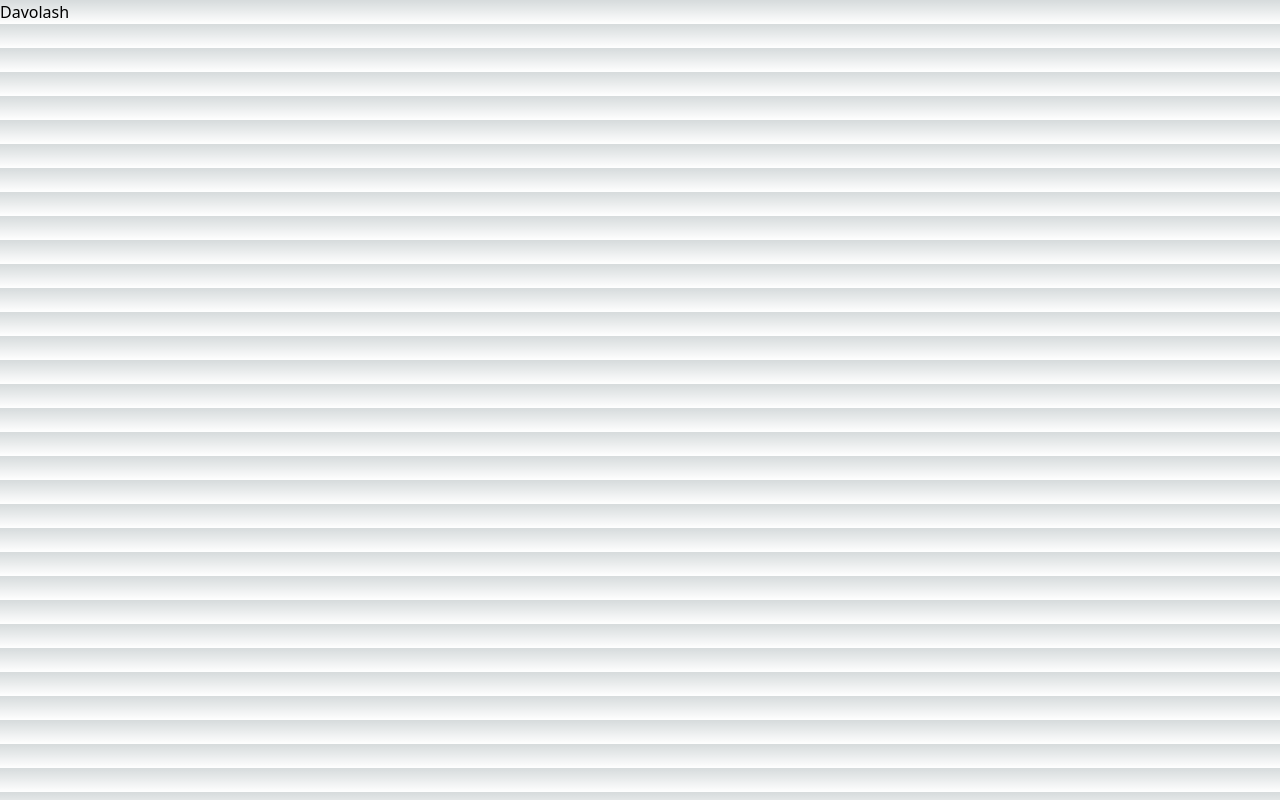
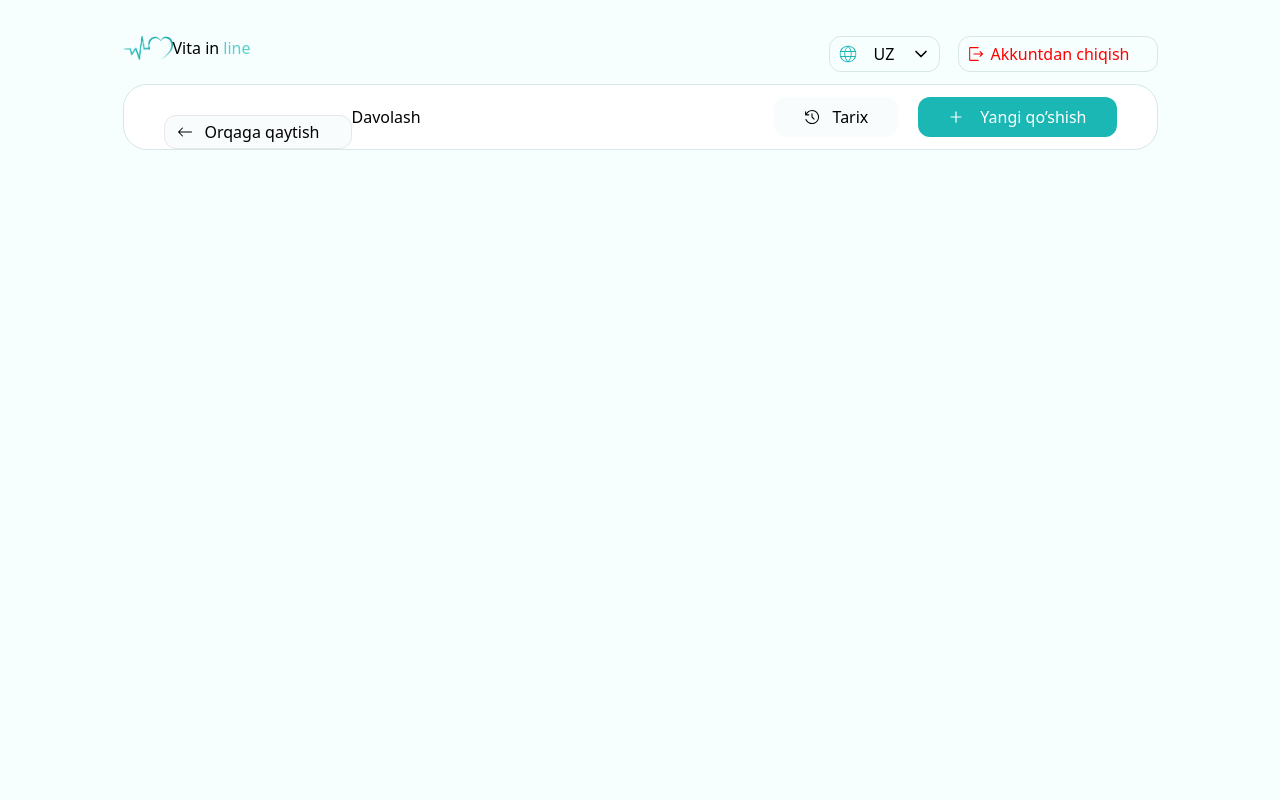
Before and after one commit to EAGLEMadaminov/WEB-DOCTOR, a Next.js app: page /account/patsient/davolash in a window 1280 px wide. Built offline with nearby package versions, Linux system fonts and the light colour scheme.

Commit message:
add davolash

```diff
--- a/src/pages/account/index.jsx
+++ b/src/pages/account/index.jsx
@@ -10,11 +10,11 @@ import { CiGlobe } from "react-icons/ci";
 import { useRouter } from "next/router";
 
 function Account() {
-  const router=useRouter()
+  const router = useRouter();
   const [showInfo, setShowInfo] = useState(true);
 
   const EnterPatsientBtn = () => {
-    router.push('account/patsient')
+    router.push("account/patsient");
   };
 
   const handleExit = () => {
@@ -34,17 +34,17 @@ function Account() {
           </div>
           <div className="flex">
             <div className="flex w-[111px] h-[36px] items-center justify-between border border-[#D7E6E7] px-2 rounded-[12px]">
-              <CiGlobe className="text-[#1BB7B5] text-3xl" />
+              <CiGlobe className="text-[#1BB7B5] text-xl" />
               <select
                 name=""
                 id=""
                 style={{ WebkitAppearance: "none" }}
-                className="outline-none  bg-[#F5FAFB]  pr-10 bg-transparent font-[500] "
+                className="outline-none  bg-[#F5FAFB] px-2 absolute ml-7 pr-10  bg-transparent font-[500] "
               >
                 <option value="uz">UZ</option>
                 <option value="ru">RU</option>
               </select>
-              <FiChevronDown />
+              <FiChevronDown className="text-xl" />
             </div>
             <button
               onClick={handleExit}
--- a/src/pages/account/patsient/davolash/index.js
+++ /dev/null
@@ -1,7 +0,0 @@
-import React from "react";
-
-function Davolash() {
-  return <div>Davolash</div>;
-}
-
-export default Davolash;
--- /dev/null
+++ b/src/pages/account/patsient/davolash/index.jsx
@@ -0,0 +1,73 @@
+import React from "react";
+import Image from "next/image";
+import img from "../../../../images/cite-logo.png";
+import { FiChevronDown } from "react-icons/fi";
+import { RxExit } from "react-icons/rx";
+import { CiGlobe } from "react-icons/ci";
+import { BsArrowLeft } from "react-icons/bs";
+import { RxCounterClockwiseClock } from "react-icons/rx";
+import {AiOutlinePlus} from "react-icons/ai"
+
+function Davolash() {
+  const handleExit = () => {
+    window.location.pathname = "";
+  };
+  return (
+    <div className="h-[100vh]  bg-[#F7FEFE]">
+      <div className="w-[1035px] mx-auto">
+        {/* head */}
+        <div className="flex h-[60px] pt-9 justify-between">
+          <div className="flex">
+            <Image src={img} width={50} height={50} />
+            <p className="text-black font-[500]">
+              Vita in <span className="text-[#57D0CF]">line</span>
+            </p>
+          </div>
+          <div className="flex">
+            <div className="flex w-[111px] h-[36px] items-center relative justify-between border border-[#D7E6E7] px-2 rounded-[12px]">
+              <CiGlobe className="text-[#1BB7B5] text-xl" />
+              <select
+                name=""
+                id=""
+                style={{ WebkitAppearance: "none" }}
+                className="outline-none  bg-[#F5FAFB] px-2 absolute ml-7 pr-10  bg-transparent font-[500] "
+              >
+                <option value="uz">UZ</option>
+                <option value="ru">RU</option>
+              </select>
+              <FiChevronDown className="text-xl" />
+            </div>
+            <button
+              onClick={handleExit}
+              className="w-[200px] ml-[18px] flex py-[5px]  px-[18px]items-center h-[36px] text-[#FF0000] border rounded-[12px] border-[#D7E6E7]"
+            >
+              <RxExit className="mx-2 my-auto" /> Akkuntdan chiqish
+            </button>
+          </div>
+        </div>
+
+        {/* body  */}
+        <div className="bg-white border border-[#D7E6E7] rounded-[24px] mt-6">
+          <div className="flex justify-between ">
+            <div className="flex items-center">
+              <button className="flex items-center ml-[40px] py-1 mt-[30px] bg-[#F8FCFC] border rounded-[12px] w-[188px] font-[500]">
+                <BsArrowLeft className="mx-3" /> Orqaga qaytish
+              </button>
+              <h3>Davolash</h3>
+            </div>
+            <div className="mr-10 flex items-center">
+              <button className="px-[30px] bg-[#F8FCFC] py-2 rounded-[12px] flex items-center ">
+                <RxCounterClockwiseClock className="mr-[13px]" /> Tarix
+              </button>
+              <button className="bg-[#1BB7B5] py-2 rounded-[12px] ml-5 flex items-center text-white px-[30px] ">
+                <AiOutlinePlus className="font-[500] mr-4"/> Yangi qo’shish
+              </button>
+            </div>
+          </div>
+        </div>
+      </div>
+    </div>
+  );
+}
+
+export default Davolash;
--- a/src/pages/account/patsient/index.jsx
+++ b/src/pages/account/patsient/index.jsx
@@ -39,18 +39,18 @@ function Patsient() {
             </p>
           </div>
           <div className="flex">
-            <div className="flex w-[111px] h-[36px] items-center justify-between border border-[#D7E6E7] px-2 rounded-[12px]">
-              <CiGlobe className="text-[#1BB7B5] text-3xl" />
+            <div className="flex w-[111px] h-[36px] items-center relative justify-between border border-[#D7E6E7] px-2 rounded-[12px]">
+              <CiGlobe className="text-[#1BB7B5] text-xl" />
               <select
                 name=""
                 id=""
                 style={{ WebkitAppearance: "none" }}
-                className="outline-none  bg-[#F5FAFB]  pr-10 bg-transparent font-[500] "
+                className="outline-none  bg-[#F5FAFB] px-2 absolute ml-7 pr-10  bg-transparent font-[500] "
               >
                 <option value="uz">UZ</option>
                 <option value="ru">RU</option>
               </select>
-              <FiChevronDown />
+              <FiChevronDown className="text-xl" />
             </div>
             <button
               onClick={handleExit}
--- a/src/pages/index.jsx
+++ b/src/pages/index.jsx
@@ -2,6 +2,8 @@ import Head from "next/head";
 import { useState } from "react";
 import { useRouter } from "next/router";
 import { FiChevronDown } from "react-icons/fi";
+import { CiGlobe } from "react-icons/ci";
+
 export default function Home() {
   const router = useRouter();
   const [inputType, setInputType] = useState("password");
@@ -88,17 +90,17 @@ export default function Home() {
           </form>
         </div>
         <div className="flex w-[111px] h-[44px] items-center justify-between border border-[#D7E6E7]  rounded-[12px] px-[13px] py-[10px] mt-[62px]  ml-[850px]">
-          <div className="bg-[url('../images/globe.png')] w-[19px] h-[19px] "></div>
+          <CiGlobe className="text-[#1BB7B5] text-xl" />
           <select
             name=""
             id=""
             style={{ WebkitAppearance: "none" }}
-            className="outline-none  bg-[#F5FAFB] ml-10 pr-10 absolute bg-transparent font-[500] "
+            className="outline-none  bg-[#F5FAFB] px-2 absolute ml-7 pr-10  bg-transparent font-[500] "
           >
             <option value="uz">UZ</option>
             <option value="ru">RU</option>
           </select>
-          <FiChevronDown />
+          <FiChevronDown className="text-xl" />
         </div>
       </div>
     </div>
```
